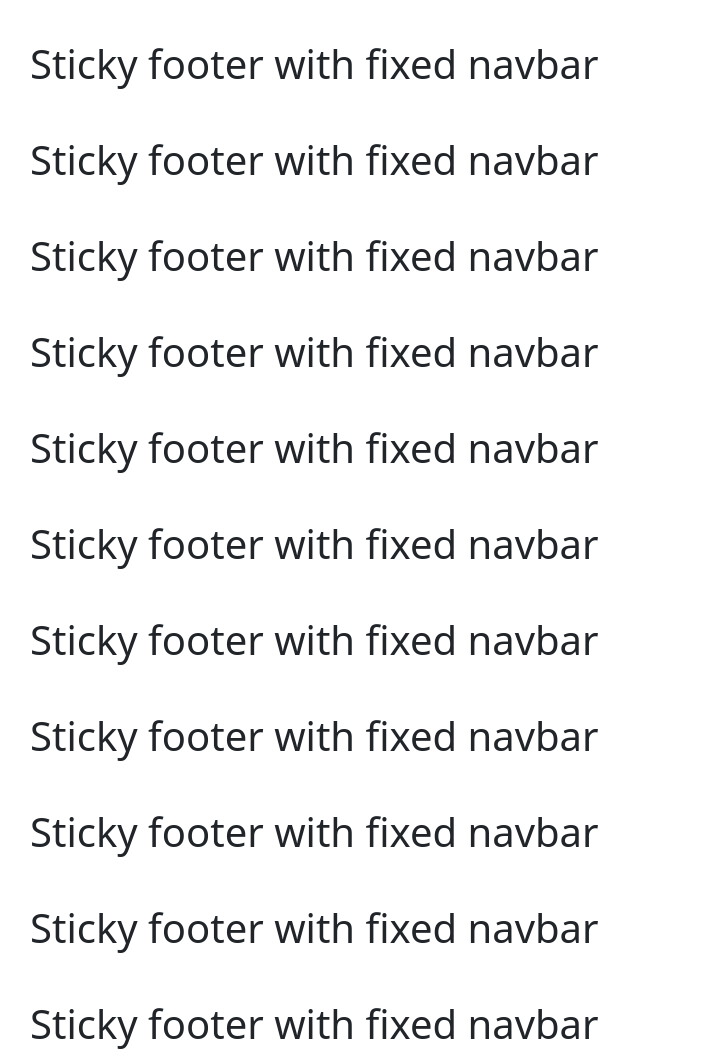
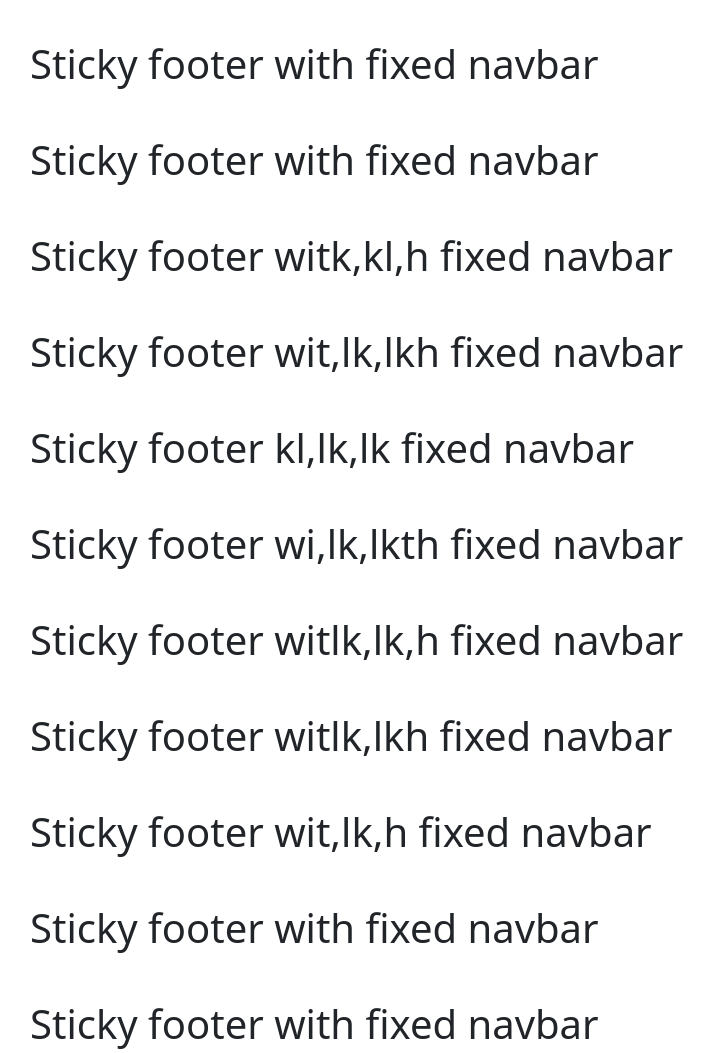
Before and after one commit to Tooki24/PTS3-pcaof, a PHP site: page / in a window 1280 px wide. Shown: the part 619-1672 px from the top of the page, without its empty margins (52-766 px from the left). Run offline with PHP 8.4, Linux system fonts and the light colour scheme.

Commit message:
test samy

```diff
--- a/sandbox/index.php
+++ b/sandbox/index.php
@@ -12,13 +12,13 @@
     <p class="lead">Pin a footer to thghfhcbklxjflkbcjndklfjcbn kdjgcvnb fgjcvbn fxkjcbnv dfkjcvxbnv idfgkjvcbnv fkjvcbn fgvkjcbn  fkvjcbn fgivjkcn fgijvkcxbn figkjvcbn ifgkvcbn ifgkjvcbn vigfjkvcbn ifgjvck,bn fijvkc nfigvjkcbn fgkjvcbe bottom of the viewport in desktop browsers with this custom HTML and CSS. A fixed navbar has been added with <code class="small">padding-top: 60px;</code> on the <code class="small">main &gt; .container</code>.</p>
     <h1 class="mt-5">Sticky footer with fixed navbar</h1>
     <h1 class="mt-5">Sticky footer with fixed navbar</h1>
-    <h1 class="mt-5">Sticky footer with fixed navbar</h1>
-    <h1 class="mt-5">Sticky footer with fixed navbar</h1>
-    <h1 class="mt-5">Sticky footer with fixed navbar</h1>
-    <h1 class="mt-5">Sticky footer with fixed navbar</h1>
-    <h1 class="mt-5">Sticky footer with fixed navbar</h1>
-    <h1 class="mt-5">Sticky footer with fixed navbar</h1>
-    <h1 class="mt-5">Sticky footer with fixed navbar</h1>
+    <h1 class="mt-5">Sticky footer witk,kl,h fixed navbar</h1>
+    <h1 class="mt-5">Sticky footer wit,lk,lkh fixed navbar</h1>
+    <h1 class="mt-5">Sticky footer kl,lk,lk fixed navbar</h1>
+    <h1 class="mt-5">Sticky footer wi,lk,lkth fixed navbar</h1>
+    <h1 class="mt-5">Sticky footer witlk,lk,h fixed navbar</h1>
+    <h1 class="mt-5">Sticky footer witlk,lkh fixed navbar</h1>
+    <h1 class="mt-5">Sticky footer wit,lk,h fixed navbar</h1>
     <h1 class="mt-5">Sticky footer with fixed navbar</h1>
     <h1 class="mt-5">Sticky footer with fixed navbar</h1>
     <h1 class="mt-5">Sticky footer with fixed navbar</h1>
```
